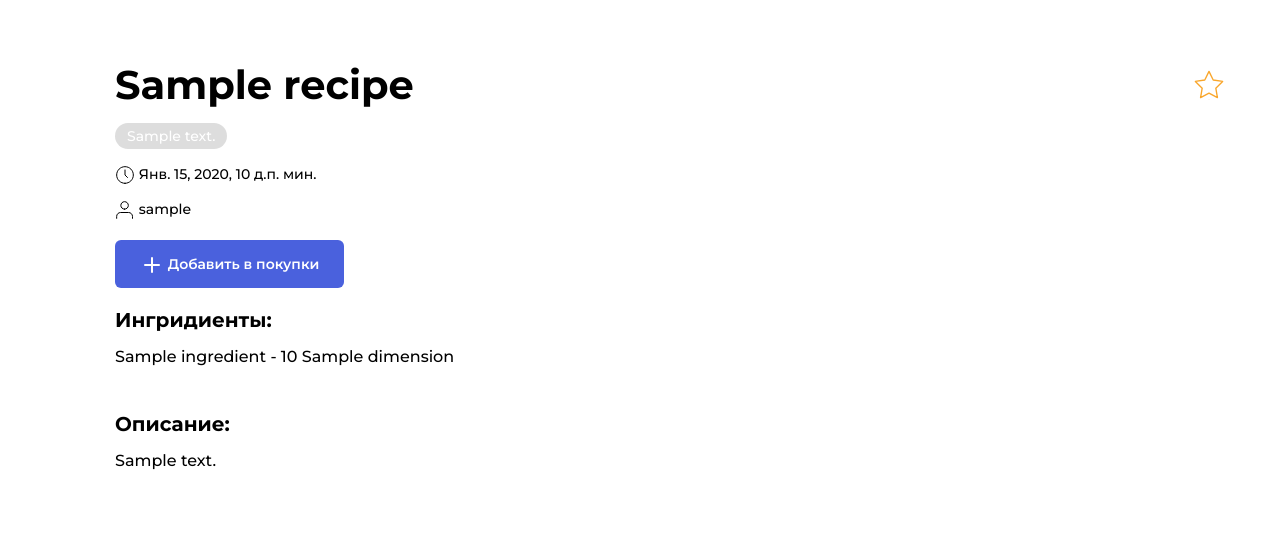
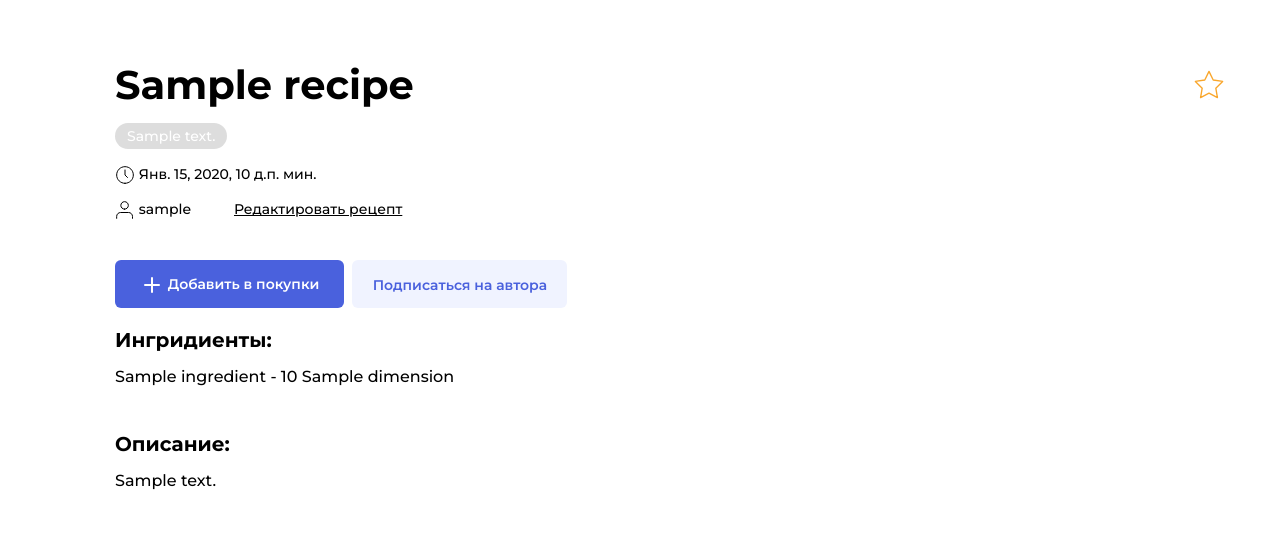
Before and after one commit to makafonov/foodgram-project, a Django app: template apps/recipes/templates/recipe.html in a window 1280 px wide. Shown: the part 90-638 px from the top of the page. Run offline with Django 3.2, Linux system fonts and the light colour scheme; a user stored in the database is signed in; tables that the repository leaves empty hold one stand-in row (values such as "Sample post"); the template is opened without the code that fills it: most values are stand-ins (such as "Sample title", 1, 10 or a date in 2020); parts of the project's set-up code (start-up, migrations or seed data) failed here and were passed over; some libraries are stand-ins or nearby versions.

Commit message:
Added buttons

```diff
--- a/apps/recipes/templates/recipe.html
+++ b/apps/recipes/templates/recipe.html
@@ -31,10 +31,20 @@
         </ul>
         <div class="single-card__items single-card__items_column">
             <p class="single-card__text"><span class="icon-time"></span> {{ recipe.cooking_time }} мин.</p>
-            <p class="single-card__text"><span class="icon-user"></span> {{ recipe.author.username }}</p>
+            {% if user.is_authenticated %}
+                <ul class="single-card__items">
+                    <li class="single-card__item"><p class="single-card__text"><span class="icon-user"></span> {{ recipe.author.username }}</p></li>
+                    <li class="single-card__item">  <a style="margin-left: 2.5em" href="#" class="single-card__text">Редактировать рецепт</a></li>
+                </ul>
+            {% else %}
+                <p class="single-card__text"><span class="icon-user"></span> {{ recipe.author.username }}</p>
+            {% endif %}
         </div>
         <ul class="single-card__items">
             <li class="single-card__item"><button class="button button_style_blue" name="purchases" data-out><span class="icon-plus"></span> Добавить в покупки</button></li>
+            {% if user.is_authenticated %}
+                <li class="single-card__item"><button class="button button_style_light-blue button_size_subscribe" name="subscribe" data-out>Подписаться на автора</button></li>
+            {% endif %}
         </ul>
         <div class="single-card__section">
             <h3 class="single-card__section-title">Ингридиенты:</h3>
```
